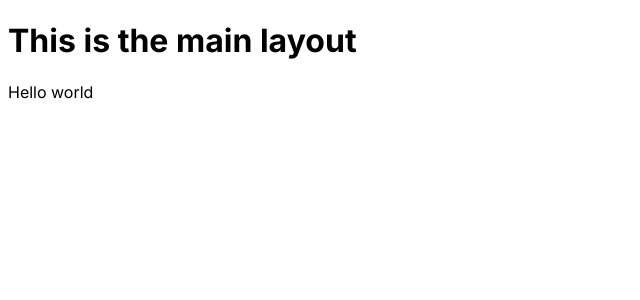
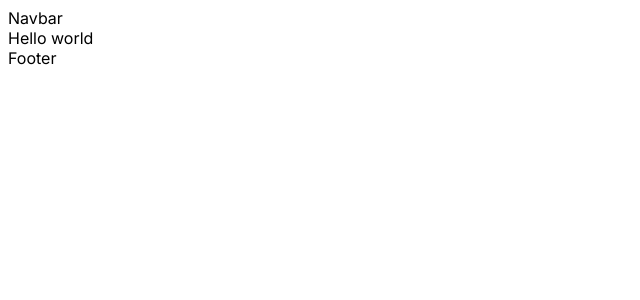
Before and after one commit to abdulquadirL/next, a Next.js app: page / in a window 1280 px wide. Shown: the top 300 px of the page, without its empty margins (0-640 px from the left). Built offline with nearby package versions, Linux system fonts and the light colour scheme.

Commit message:
Add component and lib folders

```diff
--- a/src/app/layout.js
+++ b/src/app/layout.js
@@ -1,5 +1,8 @@
 import { Inter } from "next/font/google";
 import "./globals.css";
+
+import Footer from "@/components/footer/Footer";
+import Navbar from "@/components/navbar/Navbar";
 
 const inter = Inter({ subsets: ["latin"] });
 
@@ -12,8 +15,9 @@
   return (
     <html lang="en">
       <body className={inter.className}>
-        <h1>This is the main layout</h1>
+        <Navbar/>
         {children}
+        <Footer/>
       </body>
     </html>
   );
--- /dev/null
+++ b/src/components/footer/Footer.jsx
@@ -0,0 +1,9 @@
+import React from 'react'
+
+const Footer = () => {
+  return (
+    <div>Footer</div>
+  )
+}
+
+export default Footer
--- /dev/null
+++ b/src/components/navbar/Navbar.jsx
@@ -0,0 +1,9 @@
+import React from 'react'
+
+const Navbar = () => {
+  return (
+    <div>Navbar</div>
+  )
+}
+
+export default Navbar
```
